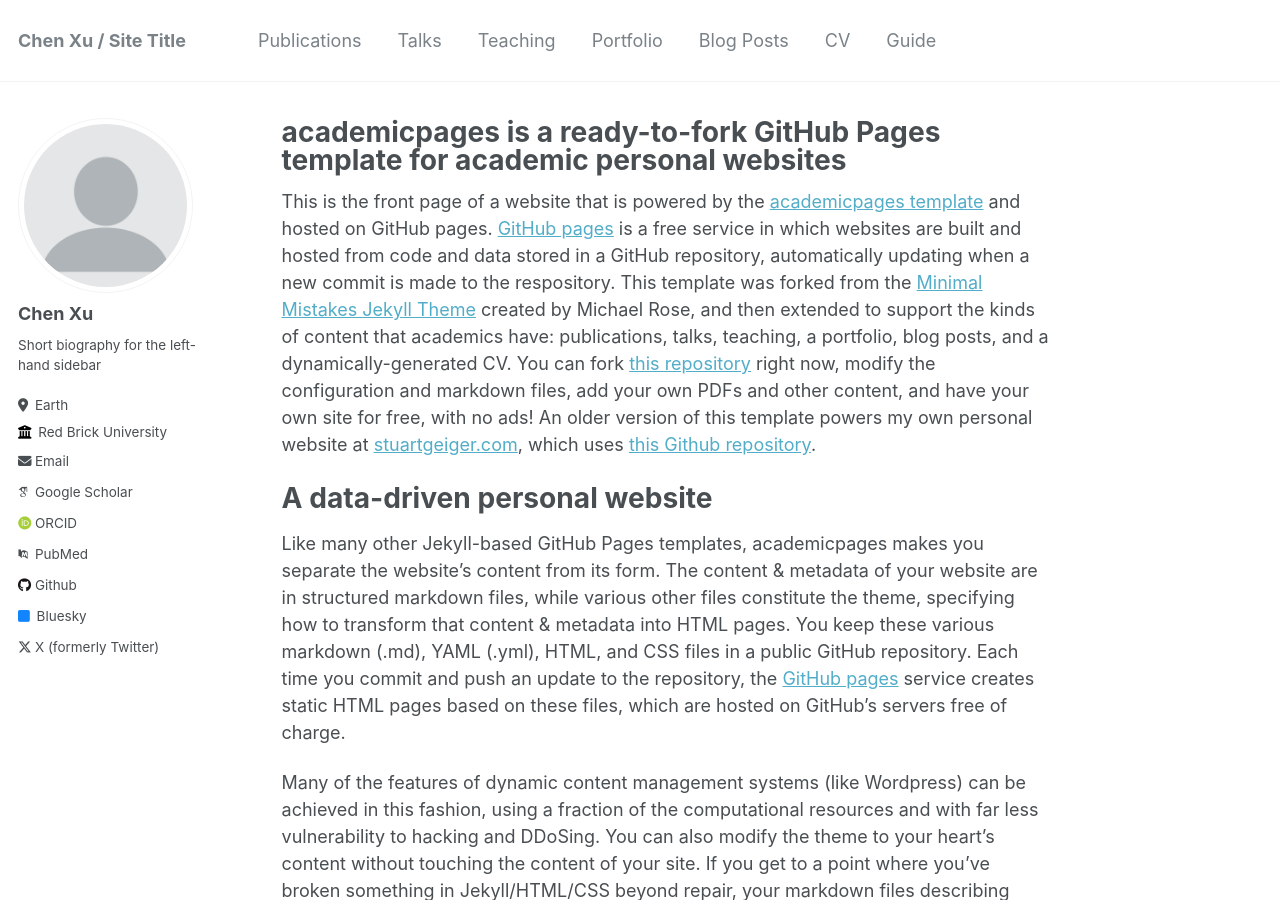
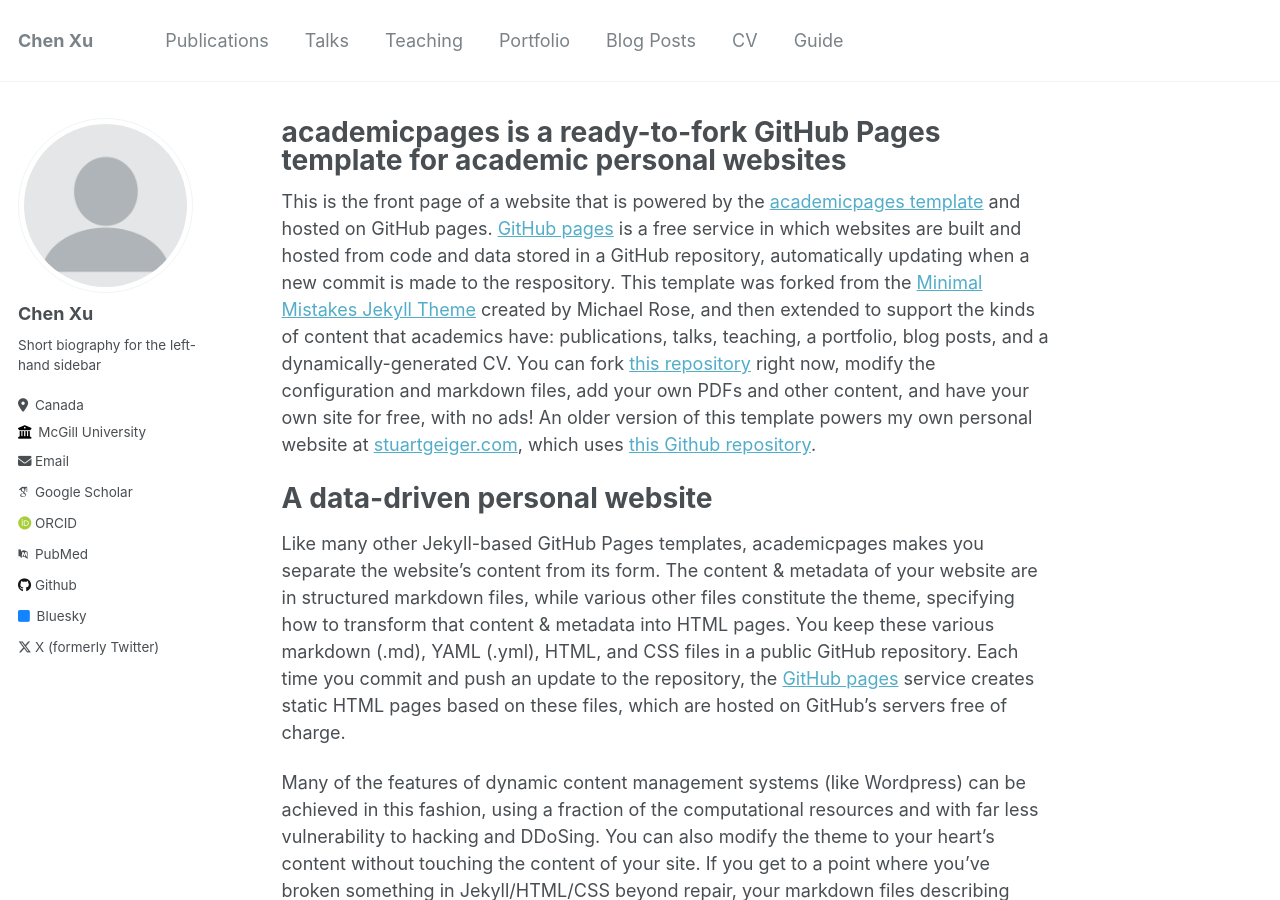
Before and after one commit to ChenXu02/ChenXu02.github.io, a Jekyll site: the page built from _pages/about.md, in a window 1280 px wide and 900 px high. Built offline with Jekyll 4.4.1, drawn with Linux system fonts in a browser that asks for light colours; some web fonts are replaced.

Commit message:
Update _config.yml

```diff
--- a/_config.yml
+++ b/_config.yml
@@ -8,7 +8,7 @@
 
 # Basic Site Settings
 locale                   : "en-US"
-title                    : "Chen Xu / Site Title"
+title                    : "Chen Xu"
 title_separator          : "-"
 name                     : &name "Chen Xu"
 description              : &description "personal description"
@@ -25,8 +25,8 @@ author:
   name             : "Chen Xu"
   pronouns         : # example: "she/her"
   bio              : "Short biography for the left-hand sidebar"
-  location         : "Earth"
-  employer         : "Red Brick University"
+  location         : "Canada"
+  employer         : "McGill University"
   uri              : # URL
   email            : "none@example.org"
 
```
